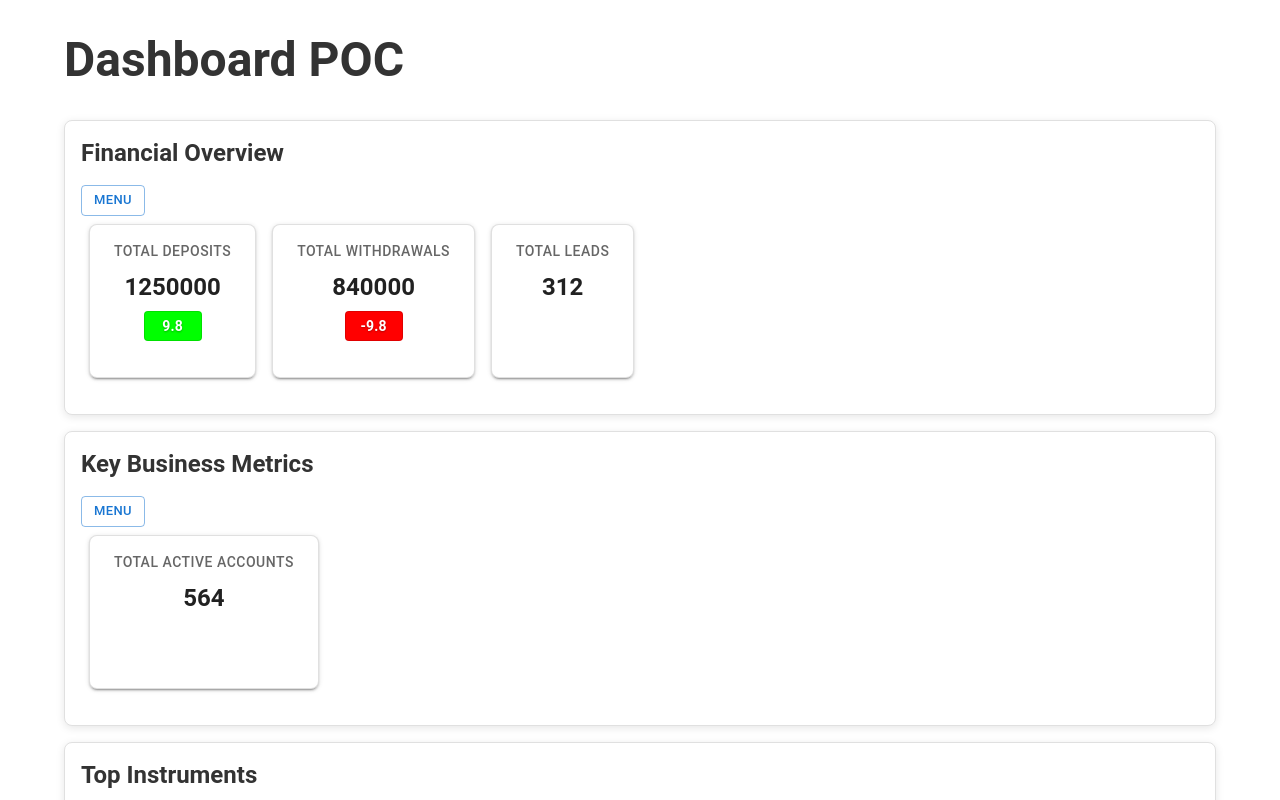
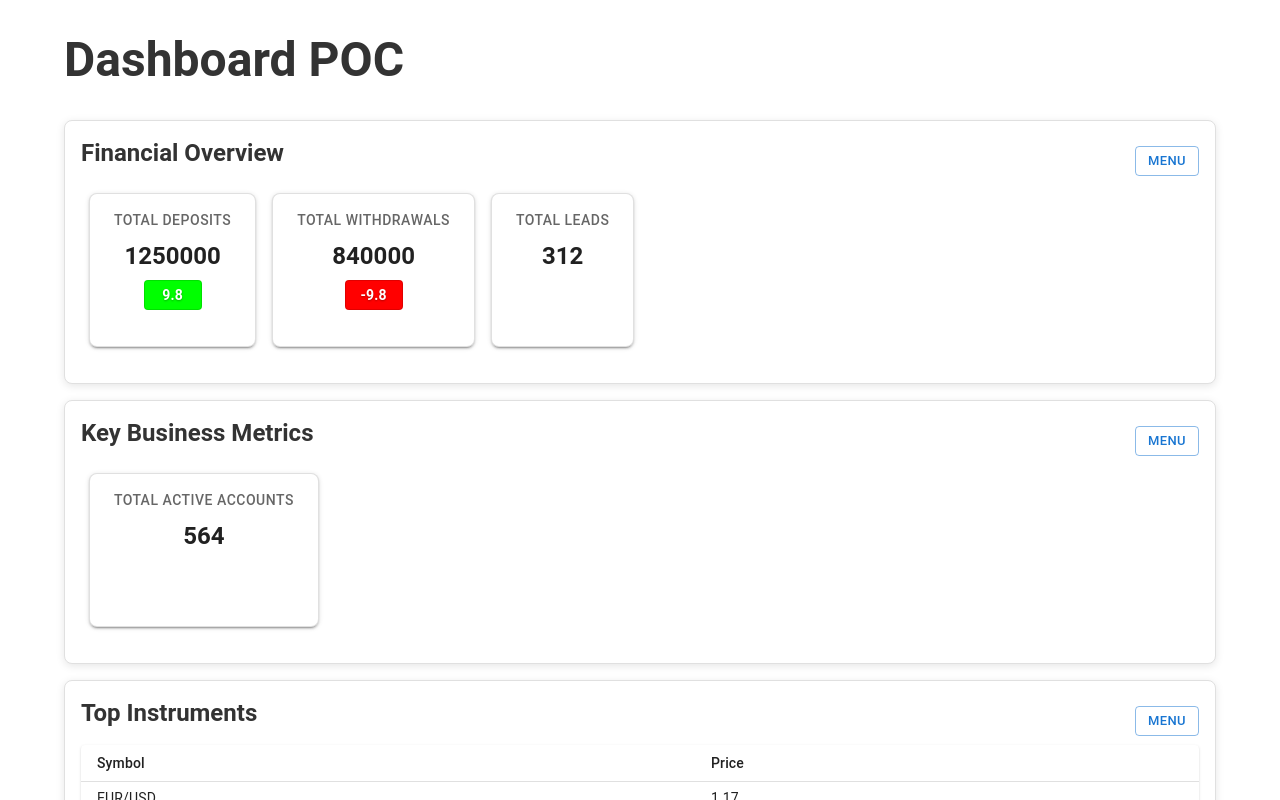
Before and after one commit to ChandaniMourya/custom-dashboard-poc, a React (Create React App) app: page / in a window 1280 px wide. Shown: the top 800 px of the page. Built offline with nearby package versions, Linux system fonts and the light colour scheme.

Commit message:
- button alignment

```diff
--- a/src/sections/metric_section.js
+++ b/src/sections/metric_section.js
@@ -56,7 +56,7 @@ const MetricSection = ({ section }) => {
     <>
       <Card sx={{ mb: 2, borderRadius: 2, boxShadow: '0 2px 8px rgba(0, 0, 0, 0.1)', border: '1px solid #e0e0e0' }}>
         <CardContent sx={{ p: 2 }}>
-          <Box>
+          <Box sx={{ display: 'flex', alignItems: 'center', justifyContent: 'space-between' }}>
             <Typography variant="h5" component="h2" sx={{ fontWeight: 'bold', color: '#333', mb: 2 }}>
               {section.label}
             </Typography>
--- a/src/sections/table_section.js
+++ b/src/sections/table_section.js
@@ -64,7 +64,7 @@ const TableSection = ({ section }) => {
   return (
     <Card sx={{ mb: 2, borderRadius: 2, boxShadow: '0 2px 8px rgba(0, 0, 0, 0.1)', border: '1px solid #e0e0e0' }}>
       <CardContent sx={{ p: 2 }}>
-        <Box>
+        <Box sx={{ display: 'flex', alignItems: 'center', justifyContent: 'space-between' }}>
           <Typography variant="h5" component="h2" sx={{ fontWeight: 'bold', color: '#333', mb: 2 }}>
             {section.label}
           </Typography>
```
